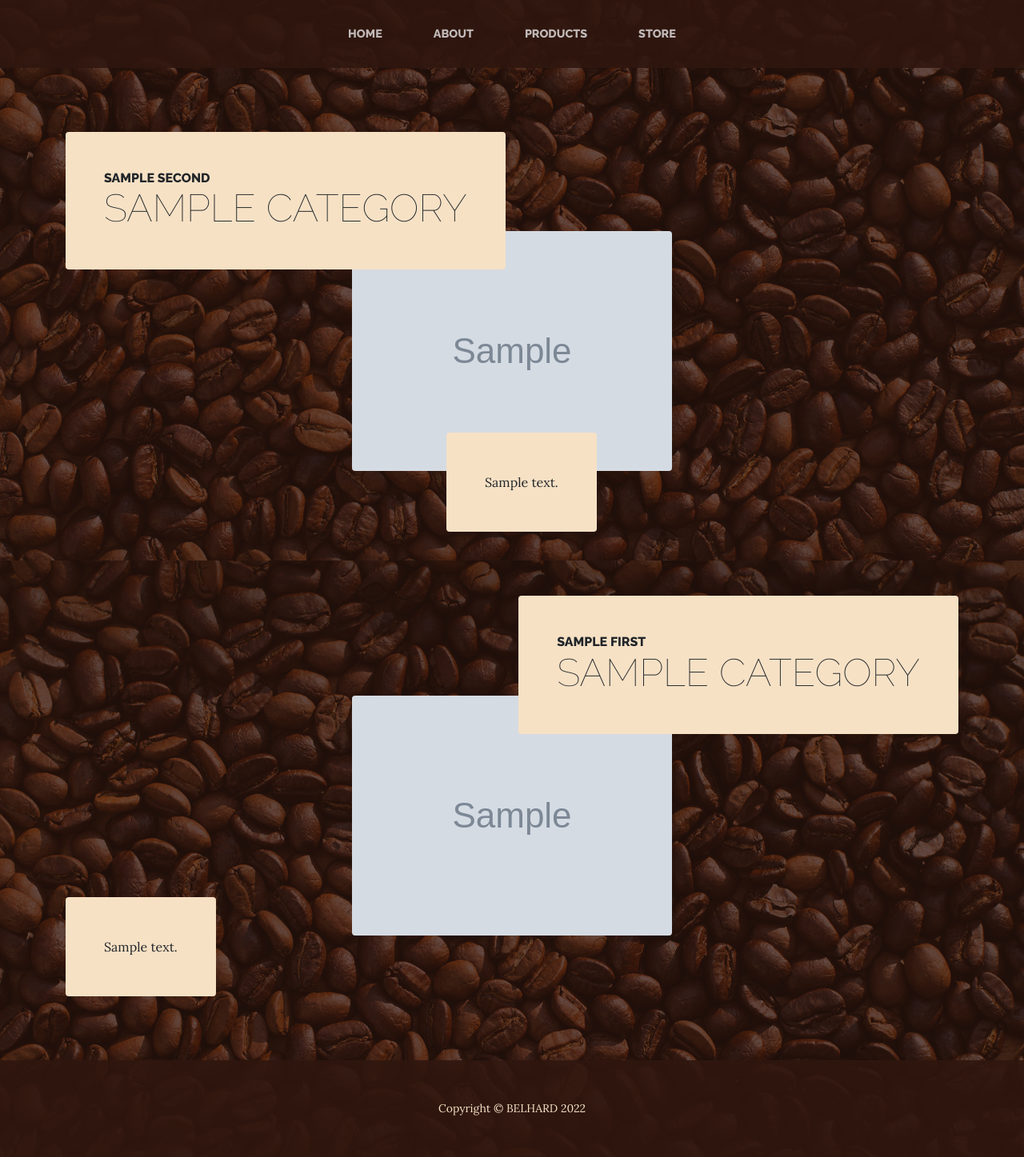
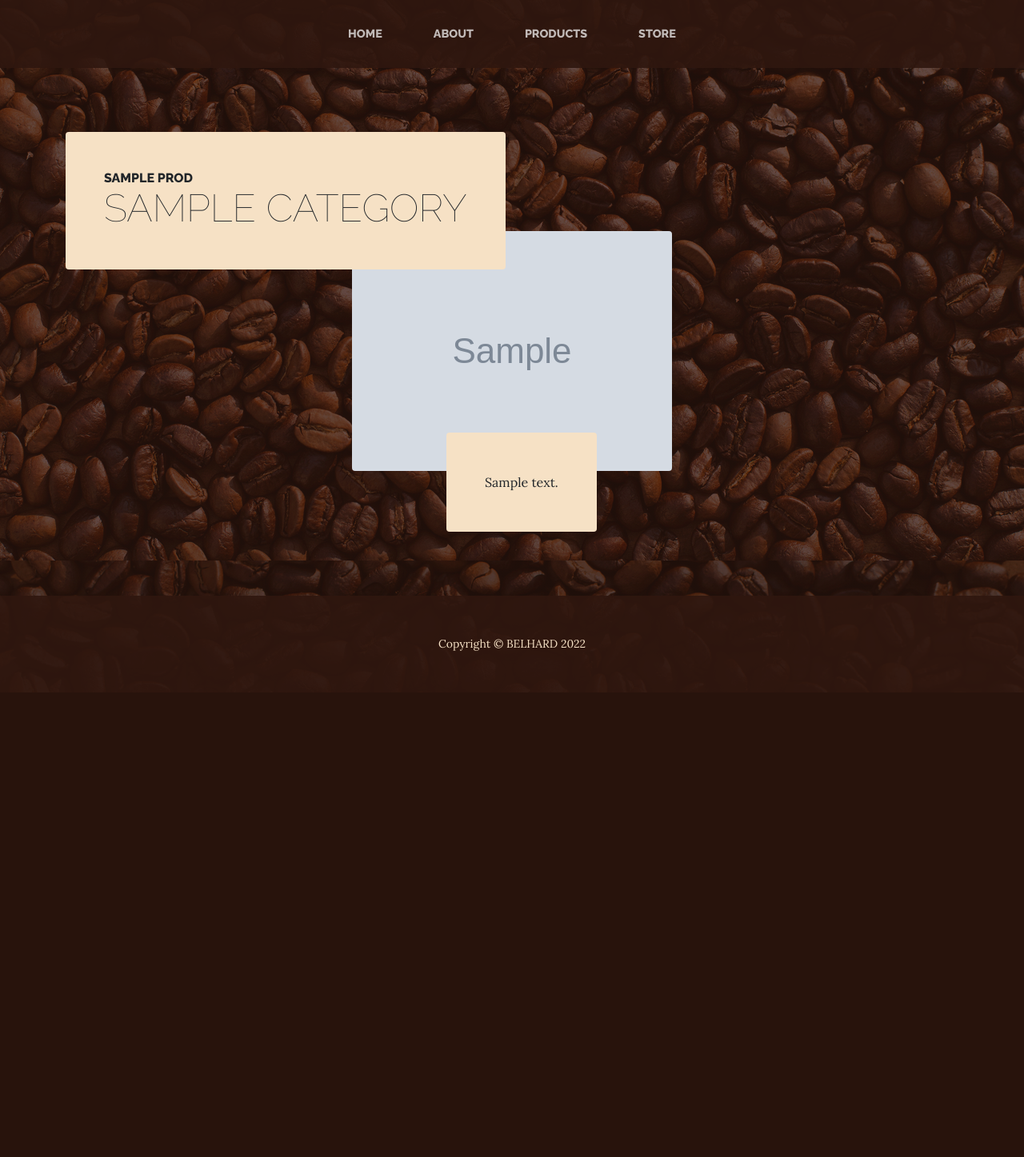
Before and after one commit to ankhilko/drugstore, a Django app: template templates/main/products.html in a window 1280 px wide. Shown: the part 275-1722 px from the top of the page at 80% size. After the commit the page ends 1089 px from the top, so only its background shows below. Run offline with Django 3.2, Linux system fonts and the light colour scheme; the template is opened without the code that fills it: most values are stand-ins (such as "Sample title", 1, 10 or a date in 2020); grey boxes marked "Sample" are stand-in pictures; some libraries are stand-ins or nearby versions.

Commit message:
i got the products right

```diff
--- a/templates/main/products.html
+++ b/templates/main/products.html
@@ -5,44 +5,24 @@
 {% endblock %}
 
 {% block content %}
-    {% for first, second in products %}
+    {% for prod in products %}
         <section class="page-section">
             <div class="container">
                 <div class="product-item">
                     <div class="product-item-title d-flex">
-                            <div class="bg-faded p-5 d-flex me-auto rounded">
+                        <div class="bg-faded p-5 d-flex {% cycle 'me-auto' 'ms-auto' %} rounded">
                             <h2 class="section-heading mb-0">
-                                    <span class="section-heading-upper">{{ second.name }}</span>
-                                    <span class="section-heading-lower">{{ second.category }}</span>
+                                <span class="section-heading-upper">{{ prod.name }}</span>
+                                <span class="section-heading-lower">{{ prod.category }}</span>
                             </h2>
                         </div>
                     </div>
-                        <img class="product-item-img mx-auto d-flex rounded img-fluid mb-3 mb-lg-0" src="{{ second.image.url }}" alt="..." />
-                        <div class="product-item-description d-flex ms-auto">
-                            <div class="bg-faded p-5 rounded"><p class="mb-0">{{ second.descr }}</p></div>
+                    <img class="product-item-img mx-auto d-flex rounded img-fluid mb-3 mb-lg-0" src="{{ prod.image.url }}" alt="..." />
+                    <div class="product-item-description d-flex {% cycle 'ms-auto' 'me-auto' %}">
+                        <div class="bg-faded p-5 rounded"><p class="mb-0">{{ prod.descr }}</p></div>
                     </div>
                 </div>
             </div>
         </section>
-        {% if second %}
-            <section class="page-section">
-                <div class="container">
-                    <div class="product-item">
-                        <div class="product-item-title d-flex">
-                            <div class="bg-faded p-5 d-flex ms-auto rounded">
-                                <h2 class="section-heading mb-0">
-                                    <span class="section-heading-upper">{{ first.name }}</span>
-                                    <span class="section-heading-lower">{{ first.category }}</span>
-                                </h2>
-                            </div>
-                        </div>
-                        <img class="product-item-img mx-auto d-flex rounded img-fluid mb-3 mb-lg-0" src="{{ first.image.url }}" alt="..." />
-                        <div class="product-item-description d-flex me-auto">
-                            <div class="bg-faded p-5 rounded"><p class="mb-0">{{ first.descr }}</p></div>
-                        </div>
-                    </div>
-                </div>
-            </section>
-        {% endif %}
     {% endfor %}
 {% endblock %}
```
Also changed, not shown: main/views.py (+9 -11 lines). Lines whose indentation alone changed are shown as unchanged.
